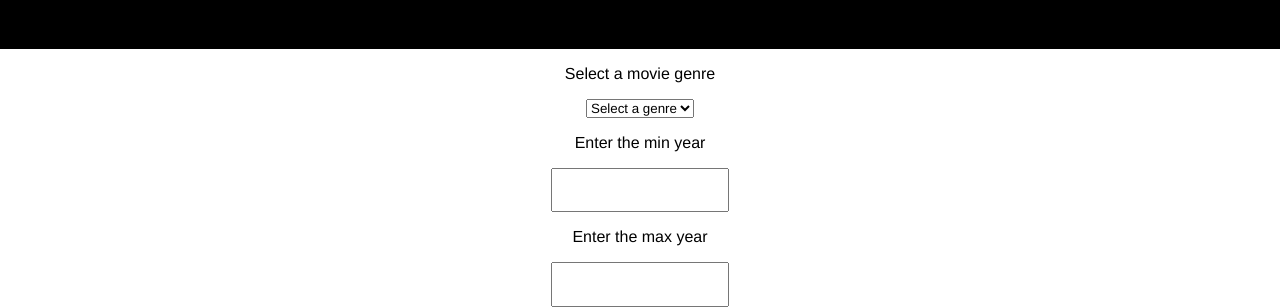
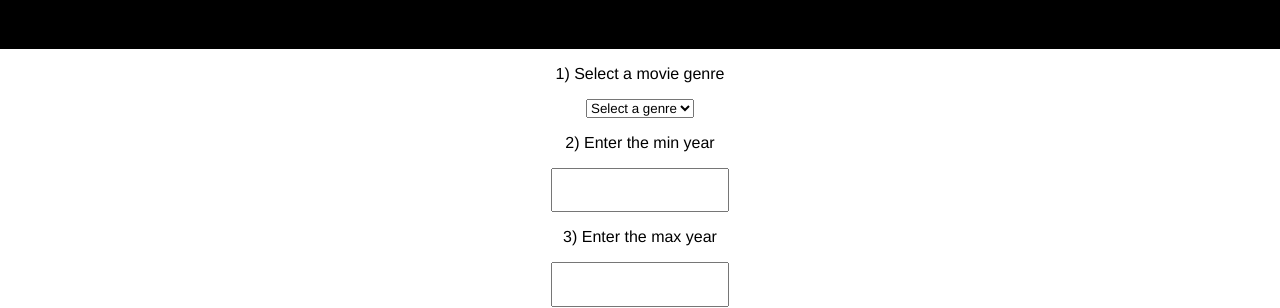
Before and after one commit to RayanBassetti/qvsta-movieslist-rayanbassetti, a React (Create React App) app: page / in a window 1280 px wide. Shown: the part 370-678 px from the top of the page. Built offline with nearby package versions, Linux system fonts and the light colour scheme; no server answers.

Commit message:
Added instructions to follow, to make the app work properly, working on a fix

```diff
--- a/src/containers/FrontPage.js
+++ b/src/containers/FrontPage.js
@@ -5,7 +5,7 @@ export default function FrontPage(props) {
     return (
         <div className="FrontPage">
             <form>
-                    <p>Select a movie genre</p>
+                    <p>1) Select a movie genre</p>
                     <select
                         defaultValue="Select a genre"
                         genre="null"
@@ -19,7 +19,7 @@ export default function FrontPage(props) {
                         </option>
                         {props.state.allGenres}
                     </select>
-                    <p>Enter the min year</p>
+                    <p>2) Enter the min year</p>
                     <input
                         type="text"
                         onChange={props.HandleSearch}
@@ -27,7 +27,7 @@ export default function FrontPage(props) {
                         value={props.state.researchyear1}
                     >
                     </input>
-                    <p>Enter the max year</p>
+                    <p>3) Enter the max year</p>
                     <input
                         type="text"
                         onChange={props.HandleSearch}
```
